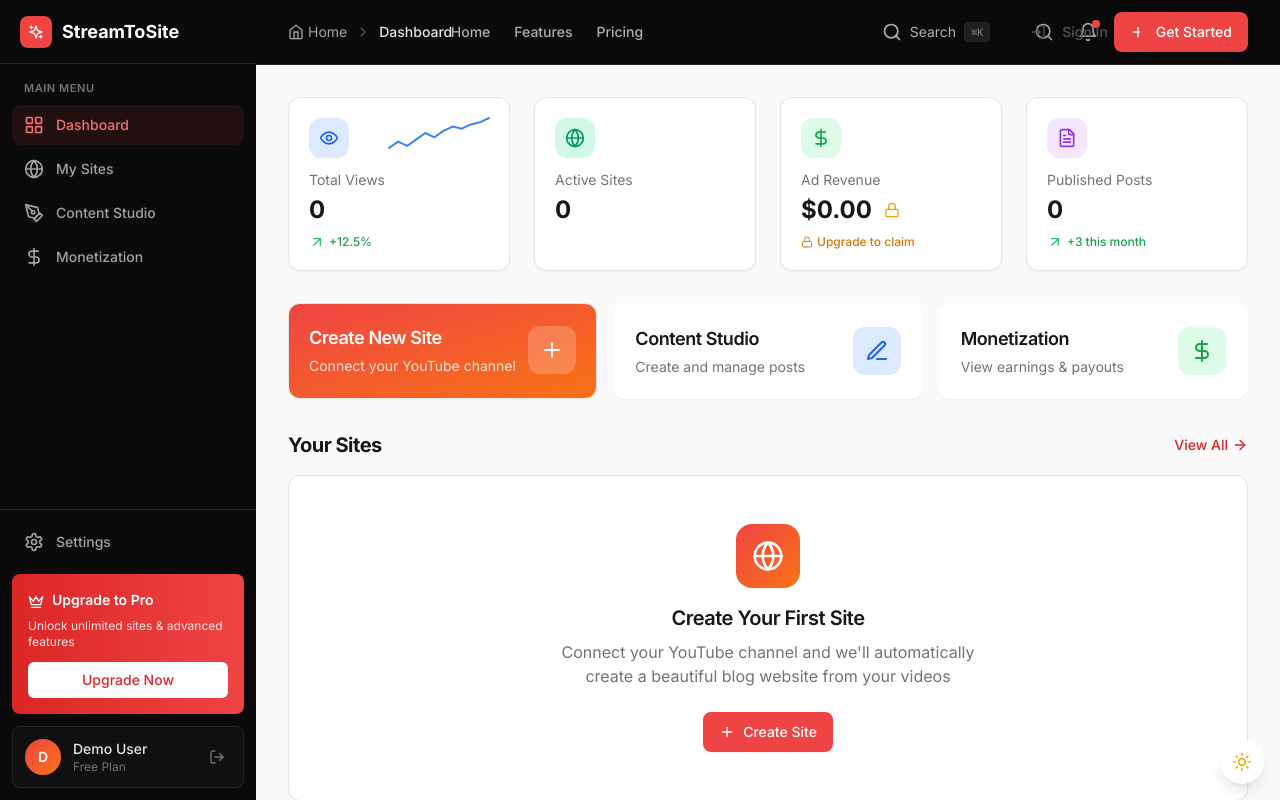
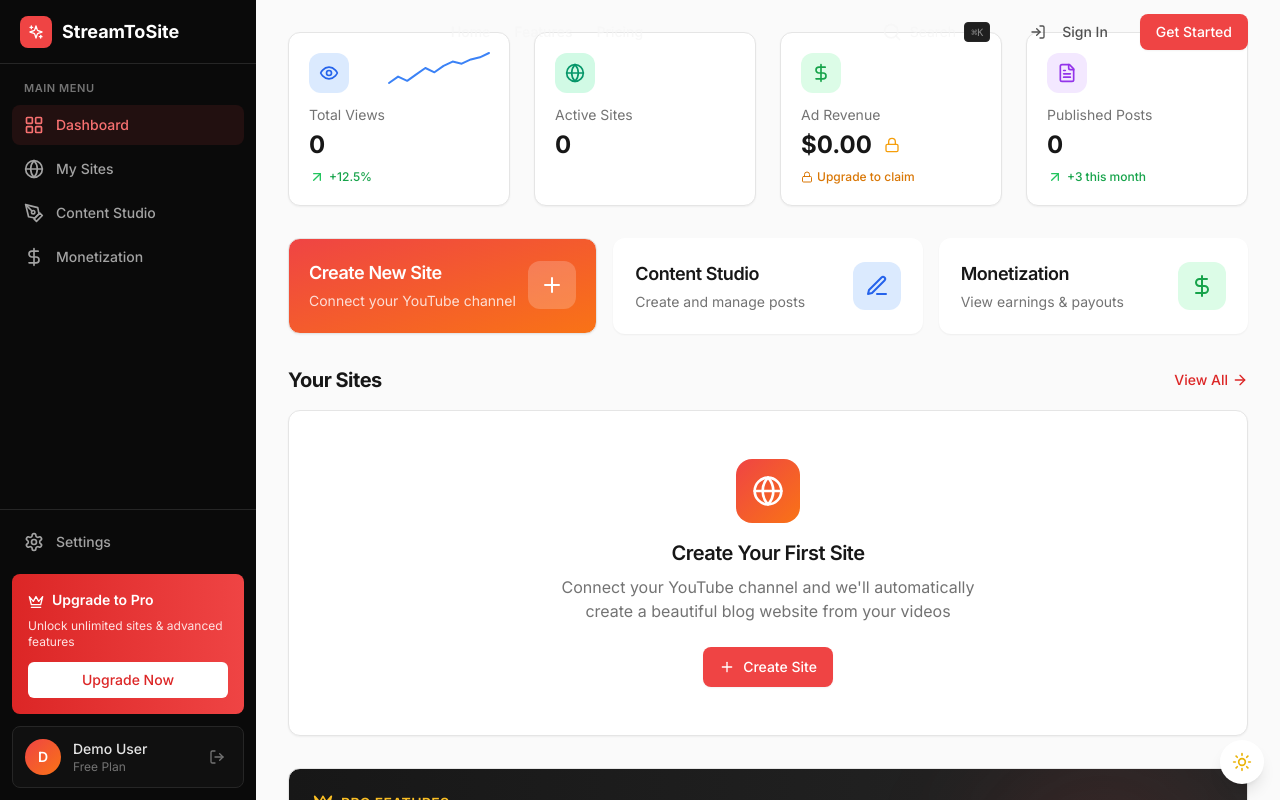
Before and after one commit to Baxa1997/streamToSite, a Next.js app: page /dashboard in a window 1280 px wide. Shown: the top 800 px of the page. Built offline with nearby package versions, Linux system fonts and the light colour scheme.

Commit message:
AI: ## What happened in the previous session
Task: re

```diff
--- a/src/components/DashboardLayout.js
+++ b/src/components/DashboardLayout.js
@@ -186,66 +186,6 @@ export default function DashboardLayout({ children }) {
 
       {/* Main Content Area */}
       <div className="lg:pl-64">
-        {/* Top Bar */}
-        <header className="sticky top-0 z-30 topbar">
-          <div className="flex items-center justify-between h-16 px-4 sm:px-6 lg:px-8">
-            {/* Left: Mobile menu + Breadcrumbs */}
-            <div className="flex items-center gap-4">
-              <button
-                onClick={() => setSidebarOpen(true)}
-                className="lg:hidden btn-dark-ghost p-2"
-              >
-                <Menu className="w-5 h-5" />
-              </button>
-
-              {/* Breadcrumbs */}
-              <nav className="breadcrumb hidden sm:flex">
-                <Link href="/dashboard" className="breadcrumb-item flex items-center gap-1">
-                  <Home className="w-4 h-4" />
-                  <span>Home</span>
-                </Link>
-                {breadcrumbs.map((crumb, index) => (
-                  <div key={crumb.href} className="flex items-center gap-2">
-                    <ChevronRight className="w-4 h-4 breadcrumb-separator" />
-                    {crumb.isLast ? (
-                      <span className="breadcrumb-current">{crumb.name}</span>
-                    ) : (
-                      <Link href={crumb.href} className="breadcrumb-item">
-                        {crumb.name}
-                      </Link>
-                    )}
-                  </div>
-                ))}
-              </nav>
-
-              {/* Mobile Title */}
-              <h1 className="text-lg font-semibold text-white sm:hidden">
-                {breadcrumbs[breadcrumbs.length - 1]?.name || 'Dashboard'}
-              </h1>
-            </div>
-
-            {/* Right: Actions */}
-            <div className="flex items-center gap-2">
-              {/* Search Button */}
-              <button className="btn-dark-ghost p-2 hidden sm:flex">
-                <Search className="w-5 h-5" />
-              </button>
-
-              {/* Notifications */}
-              <button className="btn-dark-ghost p-2 relative">
-                <Bell className="w-5 h-5" />
-                <span className="absolute top-1.5 right-1.5 w-2 h-2 bg-red-500 rounded-full" />
-              </button>
-
-              {/* Create New Button */}
-              <Link href="/dashboard/sites/new" className="btn-primary">
-                <Plus className="w-4 h-4" />
-                <span className="hidden sm:inline">Create New</span>
-              </Link>
-            </div>
-          </div>
-        </header>
-
         {/* Page Content */}
         <main className="content-area p-4 sm:p-6 lg:p-8">
           {children}
```
